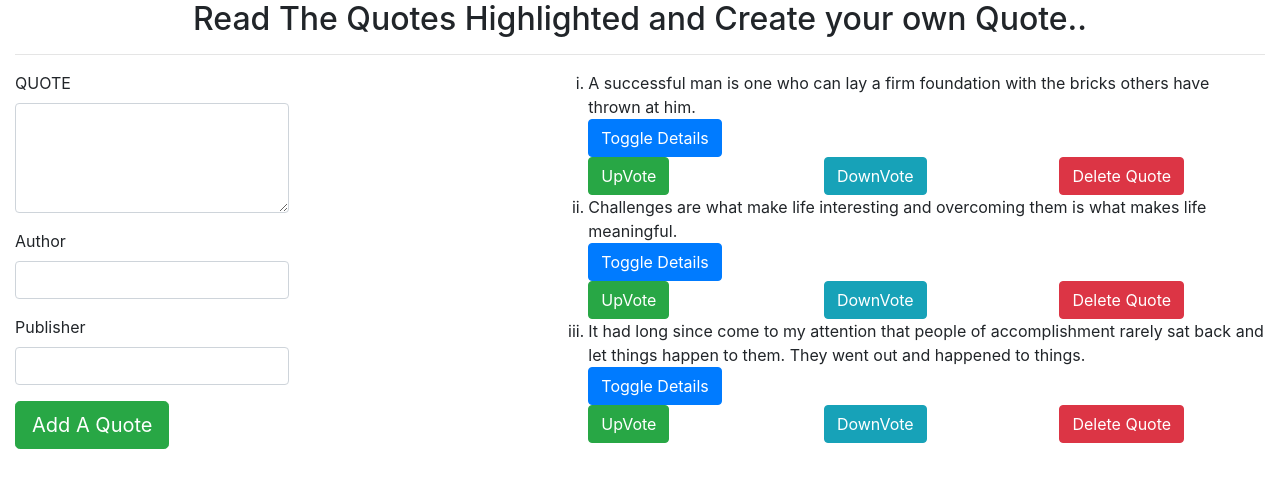
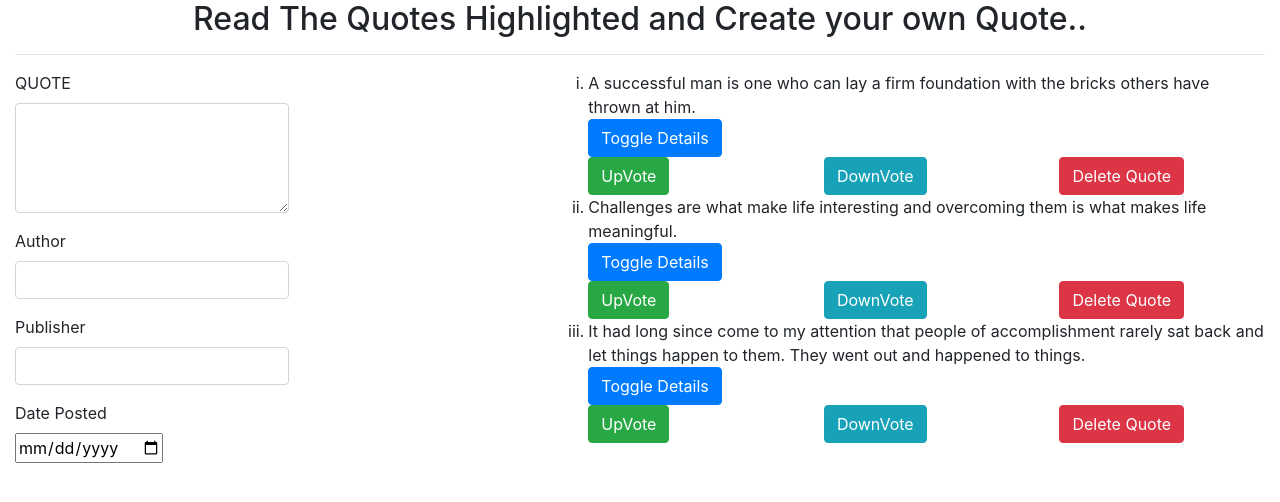
Before and after one commit to Bihengoto/quote, an Angular app: page / in a window 1280 px wide. Shown: the top 502 px of the page. Built offline with nearby package versions, Linux system fonts and the light colour scheme.

Commit message:
added the core elements and attributes of a form

```diff
--- a/src/app/quote-form/quote-form.component.html
+++ b/src/app/quote-form/quote-form.component.html
@@ -27,14 +27,14 @@
                 </div>
             </div>
             <!-- Date Input -->
-            <!-- <div class="form-group">
+            <div class="form-group">
                 <label for="date">Date Posted</label><br>
                 <input type='date' id="date" [(ngModel)]="newQuote.actualDate" name="actualDate" #actualDate="ngModel" required >
                 <div [hidden]="actualDate.valid || actualDate.pristine" class="alert alert-info">
                     <p> Complete Date is Required</p>
                 </div>
-            </div> -->
-            <button type="Submit" class="btn btn-success btn-lg">Add A Quote</button>
+            </div>
+            <!-- <button type="Submit" class="btn btn-success btn-lg">Add A Quote</button> -->
         </form>
     </div>
 </div>
```
